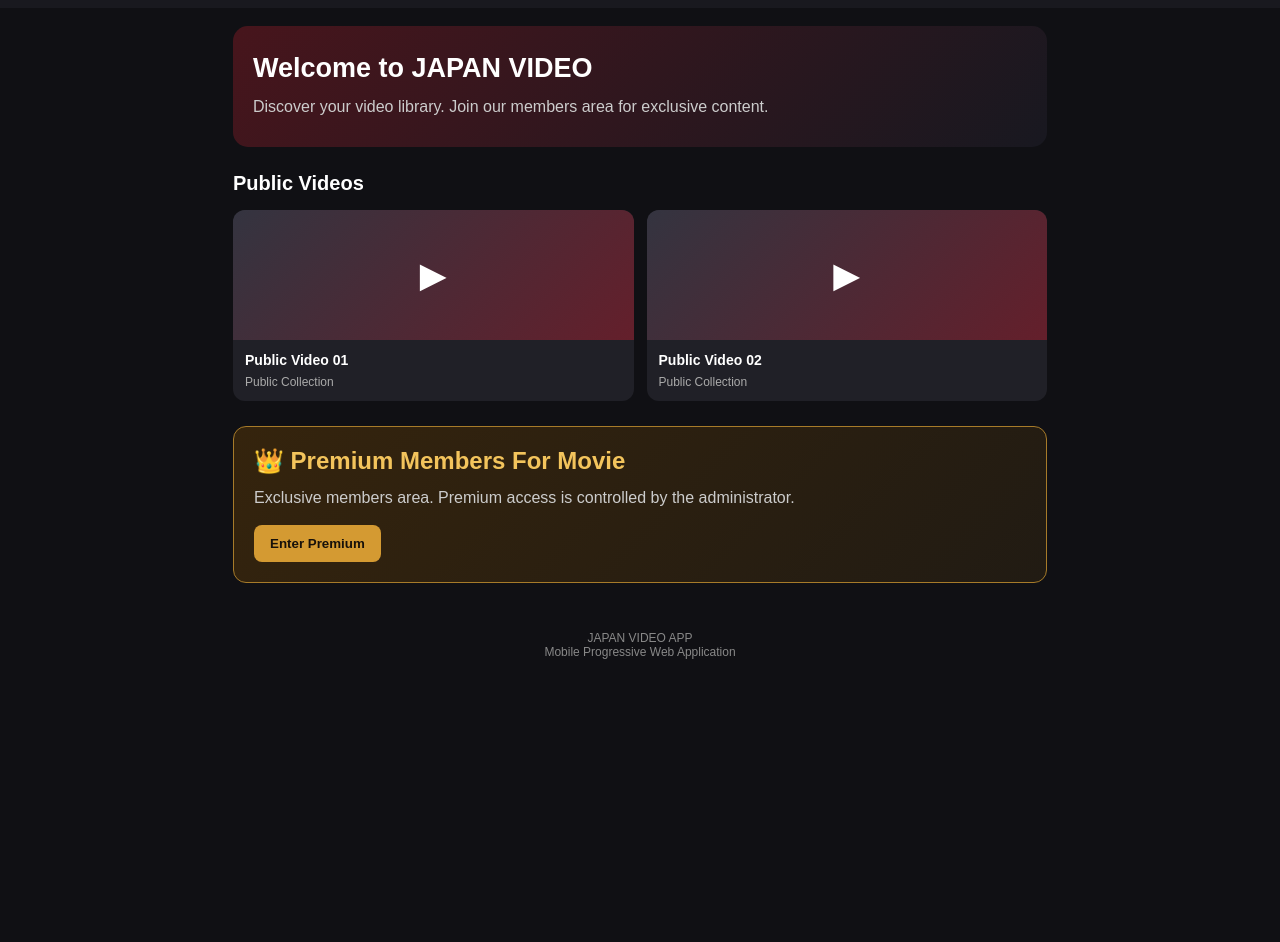
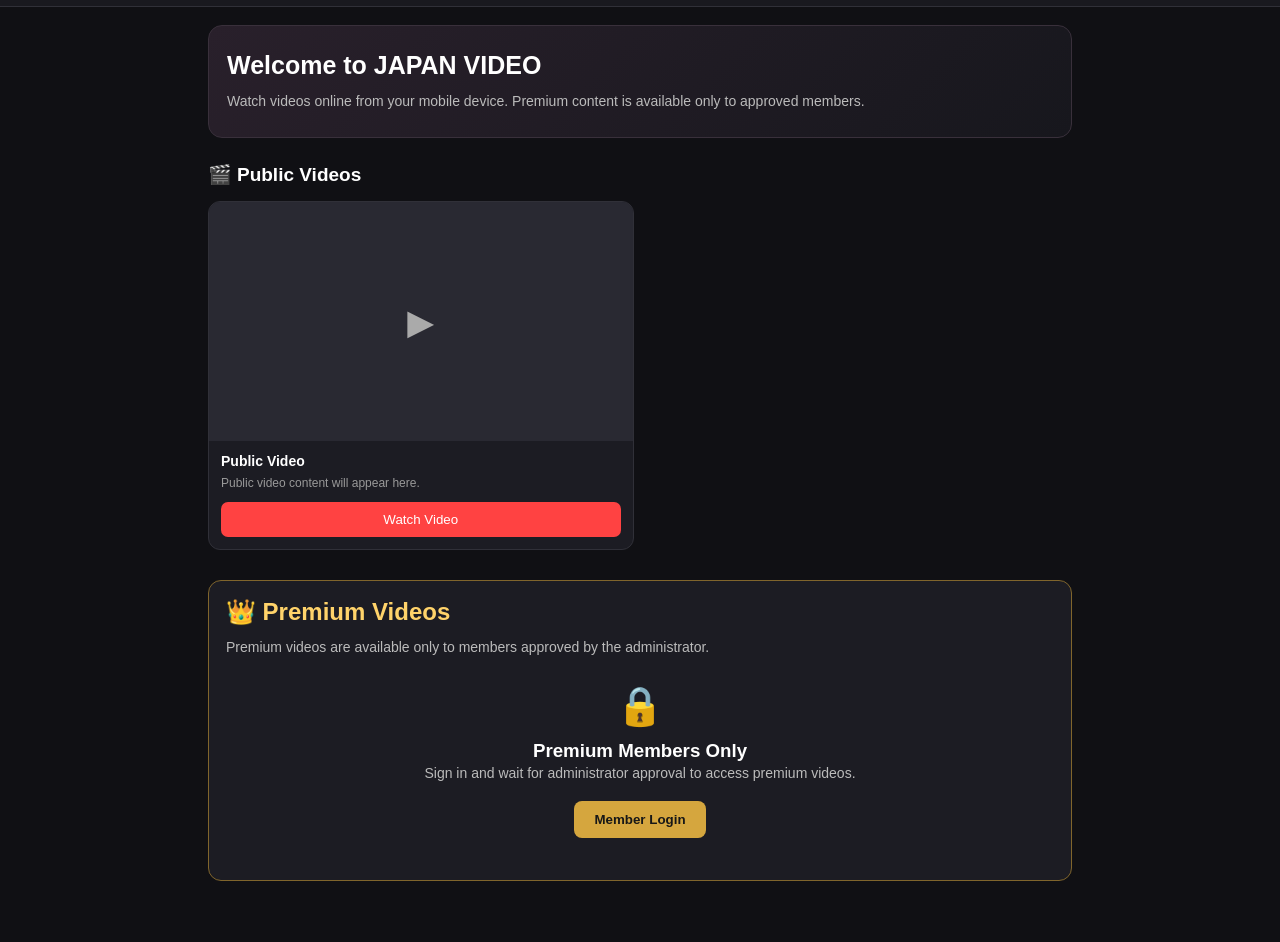
Before and after one commit to wira02766-del/japan-video-app-2026-, a plain HTML site: page index.html in a window 1280 px wide. Shown: the part 63-1005 px from the top of the page. Before the commit the page ends 800 px from the top, so only its background shows below. Drawn offline with Linux system fonts and the light colour scheme.

Commit message:
Build complete JAPAN VIDEO frontend layout

```diff
--- a/index.html
+++ b/index.html
@@ -5,8 +5,12 @@
   <meta charset="UTF-8">
   <meta name="viewport" content="width=device-width, initial-scale=1.0">
   <meta name="theme-color" content="#101014">
-  <meta name="description" content="JAPAN VIDEO APP - Video library and premium membership">
+  <meta name="description" content="JAPAN VIDEO APP - Online Video Platform">
+
   <title>JAPAN VIDEO APP</title>
+
+  <link rel="manifest" href="./manifest.json">
+  <link rel="icon" href="./icon.svg" type="image/svg+xml">
 
   <style>
     * {
@@ -28,6 +32,7 @@
       display: flex;
       align-items: center;
       justify-content: space-between;
+      border-bottom: 1px solid #303038;
       position: sticky;
       top: 0;
       z-index: 10;
@@ -35,69 +40,74 @@
 
     .logo {
       color: #ff4242;
-      font-size: 21px;
-      font-weight: bold;
-    }
-
-    button {
-      border: none;
-      padding: 11px 16px;
-      border-radius: 8px;
-      cursor: pointer;
+      font-size: 19px;
       font-weight: bold;
     }
 
     .login-btn {
       background: #ff4242;
+      border: none;
       color: white;
+      padding: 10px 15px;
+      border-radius: 8px;
+      font-weight: bold;
+      cursor: pointer;
     }
 
-    .container {
+    main {
+      max-width: 900px;
+      margin: auto;
       padding: 18px;
-      max-width: 850px;
-      margin: auto;
+      padding-bottom: 90px;
     }
 
     .hero {
-      background: linear-gradient(135deg, #47151c, #181820);
-      padding: 27px 20px;
-      border-radius: 15px;
+      background: linear-gradient(135deg, #29202b, #17171d);
+      padding: 25px 18px;
+      border-radius: 14px;
       margin-bottom: 25px;
+      border: 1px solid #39303b;
     }
 
     .hero h1 {
-      font-size: 27px;
+      font-size: 25px;
       margin-bottom: 10px;
     }
 
     .hero p {
-      color: #ccc;
+      color: #bbb;
+      font-size: 14px;
       line-height: 1.6;
     }
 
     .section-title {
-      font-size: 20px;
+      font-size: 19px;
       margin: 25px 0 15px;
+      display: flex;
+      align-items: center;
+      gap: 9px;
     }
 
-    .grid {
+    .video-grid {
       display: grid;
-      grid-template-columns: repeat(2, 1fr);
+      grid-template-columns: repeat(2, minmax(0, 1fr));
       gap: 13px;
     }
 
     .video-card {
-      background: #202027;
+      background: #1c1c23;
+      border: 1px solid #303038;
       border-radius: 12px;
       overflow: hidden;
     }
 
-    .poster {
-      height: 130px;
-      background: linear-gradient(135deg, #343440, #641f2b);
+    .thumbnail {
+      background: #292932;
+      aspect-ratio: 16 / 9;
       display: flex;
       align-items: center;
       justify-content: center;
+      color: #aaa;
       font-size: 35px;
     }
 
@@ -111,43 +121,73 @@
     }
 
     .video-info p {
-      color: #aaa;
       font-size: 12px;
+      color: #999;
     }
 
-    .premium {
-      background: linear-gradient(135deg, #35240d, #211b13);
-      border: 1px solid #a77b29;
-      padding: 20px;
-      border-radius: 13px;
-      margin-top: 25px;
+    .watch-btn {
+      display: block;
+      width: 100%;
+      background: #ff4242;
+      color: white;
+      border: none;
+      padding: 10px;
+      margin-top: 12px;
+      border-radius: 7px;
+      cursor: pointer;
     }
 
-    .premium h2 {
-      color: #f3c45c;
+    .premium-area {
+      background: #1c1c23;
+      border: 1px solid #80652c;
+      border-radius: 13px;
+      padding: 17px;
+      margin-top: 30px;
+    }
+
+    .premium-area h2 {
+      color: #ffd36a;
       margin-bottom: 10px;
     }
 
-    .premium p {
-      color: #ccc;
-      line-height: 1.6;
-      margin-bottom: 15px;
+    .premium-message {
+      color: #bbb;
+      font-size: 14px;
+      line-height: 1.7;
     }
 
-    .premium button {
-      background: #d49a32;
-      color: #17110a;
+    .premium-lock {
+      text-align: center;
+      padding: 25px 10px;
+    }
+
+    .premium-lock .lock-icon {
+      font-size: 38px;
+      margin-bottom: 12px;
+    }
+
+    .premium-lock button {
+      background: #d5a63e;
+      color: #171717;
+      border: none;
+      padding: 11px 20px;
+      border-radius: 8px;
+      font-weight: bold;
+      margin-top: 15px;
+      cursor: pointer;
     }
 
     .panel {
-      background: #202027;
+      display: none;
+      background: #1c1c23;
+      border: 1px solid #383840;
       padding: 18px;
+      margin-top: 22px;
       border-radius: 12px;
-      margin-top: 25px;
     }
 
     .panel h2 {
-      margin-bottom: 12px;
+      margin-bottom: 15px;
     }
 
     .panel p {
@@ -156,28 +196,41 @@
       font-size: 14px;
     }
 
-    .hidden {
-      display: none;
+    .panel input {
+      width: 100%;
+      padding: 12px;
+      margin: 8px 0;
+      background: #101014;
+      color: white;
+      border: 1px solid #444;
+      border-radius: 7px;
     }
 
-    .notice {
-      background: #25252c;
-      padding: 13px;
-      border-radius: 8px;
-      margin-top: 15px;
-      color: #bbb;
-      font-size: 13px;
+    .panel button {
+      padding: 11px 15px;
+      border: none;
+      border-radius: 7px;
+      background: #ff4242;
+      color: white;
+      margin-top: 10px;
+      cursor: pointer;
+    }
+
+    .admin-note {
+      color: #ffcc70 !important;
+      margin-top: 10px;
     }
 
     footer {
       text-align: center;
-      padding: 30px 15px;
-      color: #888;
+      padding: 25px;
+      color: #777;
       font-size: 12px;
+      border-top: 1px solid #303038;
     }
 
-    @media (max-width: 360px) {
-      .grid {
+    @media (max-width: 380px) {
+      .video-grid {
         grid-template-columns: 1fr;
       }
     }
@@ -189,92 +242,122 @@
 <header>
   <div class="logo">JAPAN VIDEO</div>
   <button class="login-btn" onclick="showLogin()">
-    Sign In
+    Login
   </button>
 </header>
 
-<main class="container">
+<main>
 
   <section class="hero">
     <h1>Welcome to JAPAN VIDEO</h1>
     <p>
-      Discover your video library.
-      Join our members area for exclusive content.
+      Watch videos online from your mobile device.
+      Premium content is available only to approved members.
     </p>
   </section>
 
-  <h2 class="section-title">Public Videos</h2>
+  <section>
+    <h2 class="section-title">🎬 Public Videos</h2>
 
-  <section class="grid" id="publicVideos">
+    <div class="video-grid" id="publicVideos">
+
       <article class="video-card">
-      <div class="poster">▶</div>
+        <div class="thumbnail">▶</div>
         <div class="video-info">
-        <h3>Public Video 01</h3>
-        <p>Public Collection</p>
+          <h3>Public Video</h3>
+          <p>Public video content will appear here.</p>
+          <button class="watch-btn" onclick="showNotice()">
+            Watch Video
+          </button>
         </div>
       </article>
 
-    <article class="video-card">
-      <div class="poster">▶</div>
-      <div class="video-info">
-        <h3>Public Video 02</h3>
-        <p>Public Collection</p>
-      </div>
-    </article>
-  </section>
-
-  <section class="premium">
-    <h2>👑 Premium Members For Movie</h2>
-    <p>
-      Exclusive members area.
-      Premium access is controlled by the administrator.
-    </p>
-    <button onclick="showPremium()">
-      Enter Premium
-    </button>
-    <div id="premiumMessage" class="notice hidden">
-      Please sign in and wait for administrator approval.
     </div>
   </section>
 
-  <section id="loginPanel" class="panel hidden">
-    <h2>Account Login</h2>
-    <p>
-      Google authentication will be connected
-      through Firebase in the next development stage.
+  <section class="premium-area">
+    <h2>👑 Premium Videos</h2>
+    <p class="premium-message">
+      Premium videos are available only to members
+      approved by the administrator.
     </p>
-    <div class="notice">
-      Sign-in is not active yet.
+
+    <div class="premium-lock">
+      <div class="lock-icon">🔒</div>
+      <h3>Premium Members Only</h3>
+      <p class="premium-message">
+        Sign in and wait for administrator approval
+        to access premium videos.
+      </p>
+      <button onclick="showLogin()">
+        Member Login
+      </button>
+    </div>
+
+    <div id="premiumVideos" style="display:none">
+      <!-- Approved premium video list will be loaded here
+           from the secure backend. -->
     </div>
   </section>
 
-  <section id="adminPanel" class="panel hidden">
-    <h2>Admin Panel</h2>
-    <p>Member management and video management will be connected securely.</p>
-    <div class="notice">
-      Administrator authentication is not configured yet.
-    </div>
+  <section class="panel" id="loginPanel">
+    <h2>Account Login</h2>
+    <p>
+      Google Account sign-in will be connected
+      after backend configuration.
+    </p>
+    <button onclick="showNotice()">
+      Continue with Google
+    </button>
+    <button onclick="closePanels()"
+      style="background:#444">
+      Close
+    </button>
+    <p class="admin-note">
+      Google Login is not active yet.
+    </p>
+  </section>
+
+  <section class="panel" id="adminPanel">
+    <h2>⚙️ Admin Panel</h2>
+    <p>
+      Administrator tools will be connected
+      through a secure backend.
+    </p>
+    <p>• Manage members</p>
+    <p>• Approve or revoke Premium access</p>
+    <p>• Manage public and premium videos</p>
+    <p>• Connect Telegram channels</p>
+    <p class="admin-note">
+      Admin authentication is not configured yet.
+    </p>
   </section>
 
 </main>
 
 <footer>
   JAPAN VIDEO APP<br>
-  Mobile Progressive Web Application
+  Online Video Platform
 </footer>
 
 <script>
   function showLogin() {
-    document.getElementById("loginPanel")
-      .classList.toggle("hidden");
+    closePanels();
+    document.getElementById("loginPanel").style.display = "block";
+    document.getElementById("loginPanel").scrollIntoView({
+      behavior: "smooth"
+    });
   }
 
-  function showPremium() {
-    document.getElementById("premiumMessage")
-      .classList.toggle("hidden");
+  function closePanels() {
+    document.getElementById("loginPanel").style.display = "none";
+    document.getElementById("adminPanel").style.display = "none";
   }
-</script>
-  <script>
+
+  function showNotice() {
+    alert("Video service is not connected yet. Please check back later.");
+  }
+
   if ("serviceWorker" in navigator) {
     window.addEventListener("load", () => {
       navigator.serviceWorker.register("./service-worker.js")
```
Lines whose indentation alone changed are shown as unchanged.
